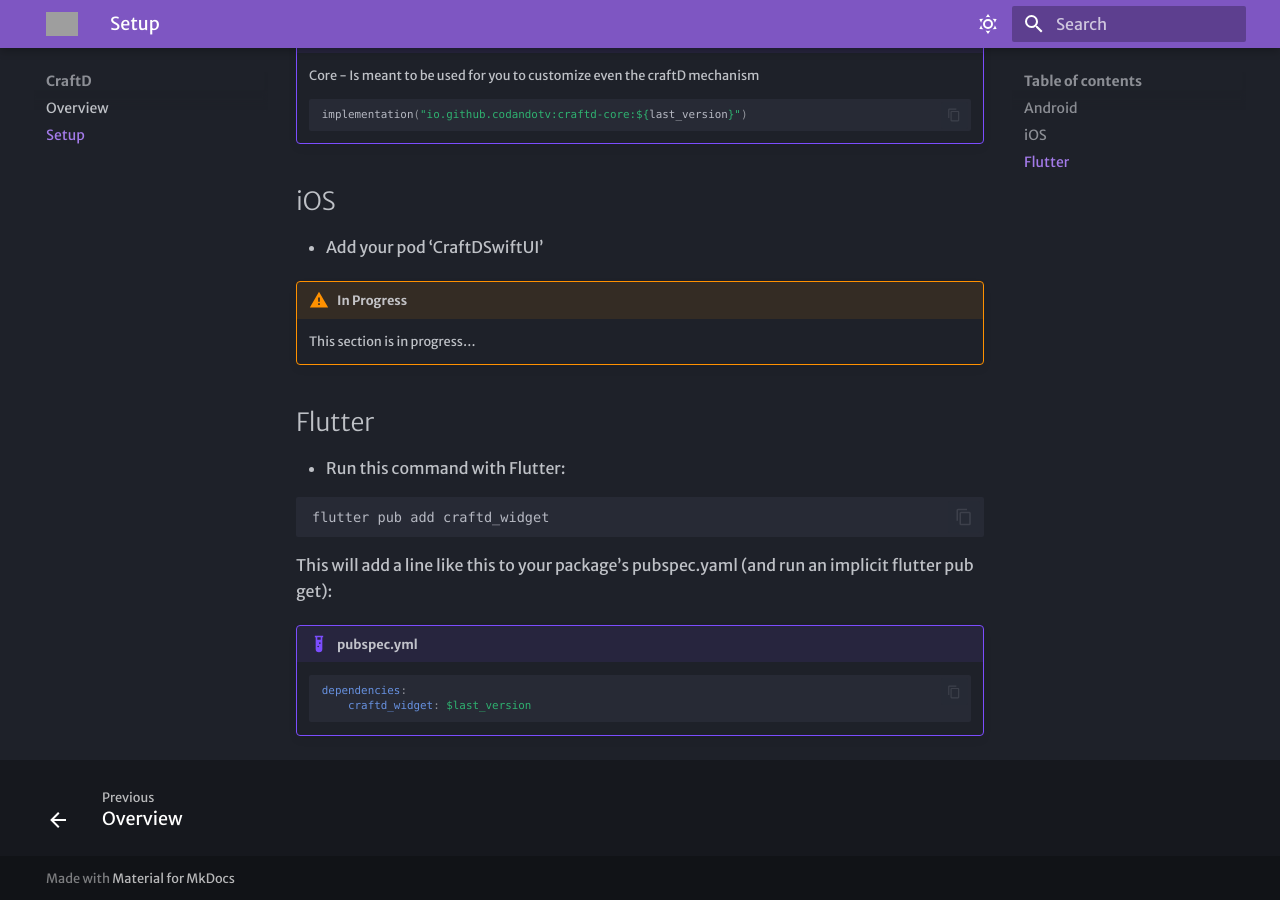
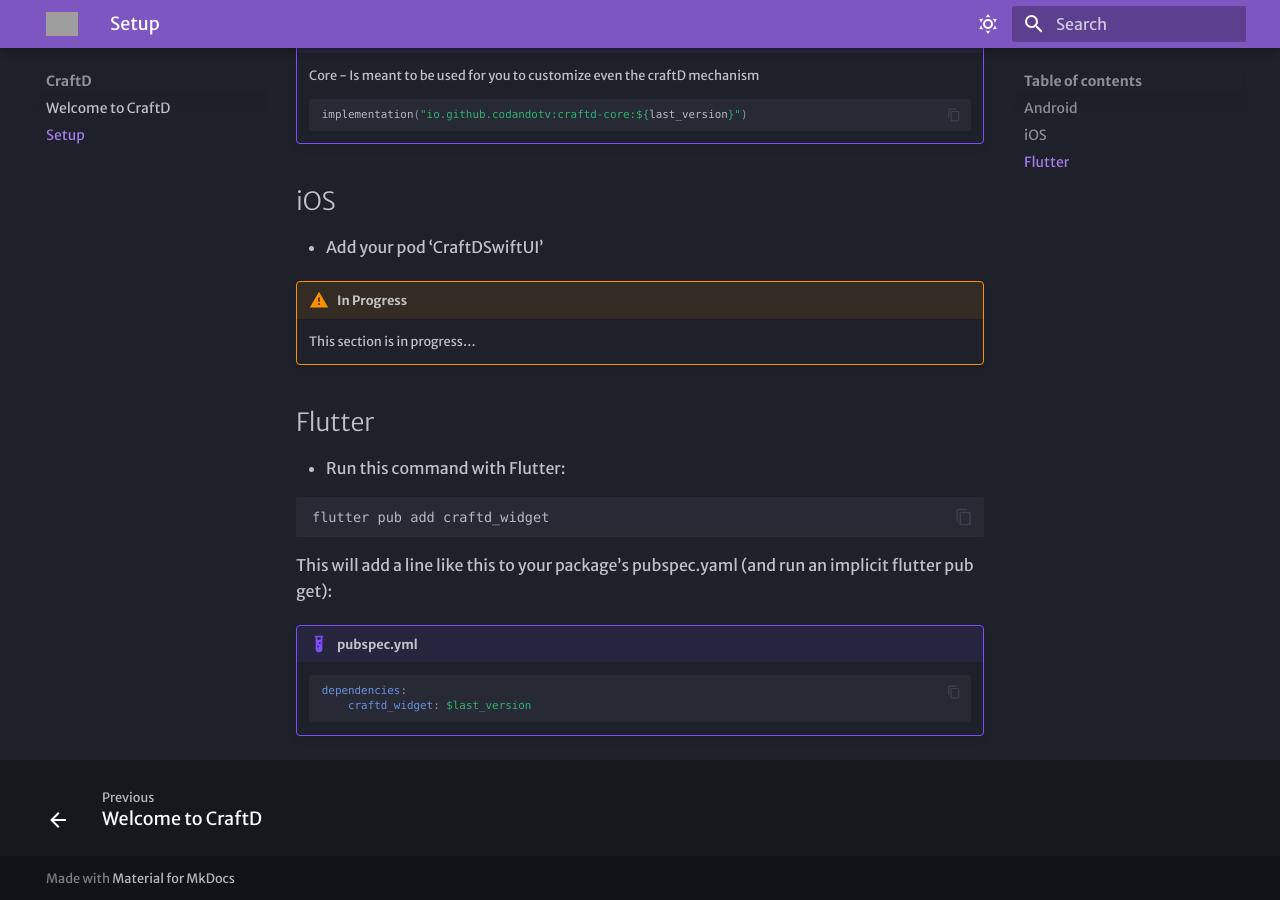
Before and after one commit to CodandoTV/CraftD, an MkDocs documentation site: the page built from docs/setup.md, in a window 1280 px wide and 900 px high, scrolled down 705 px. Built offline with MkDocs 1.6.1 and Material for MkDocs 9.7.7, drawn with Linux system fonts in a browser that asks for light colours; some web fonts are replaced; grey boxes are pictures that could not be loaded.

Commit message:
Move overview to be the index.md page

```diff
--- a/docs/overview.md
+++ b/docs/index.md
@@ -1,4 +1,4 @@
-# Overview
+# Welcome to CraftD
 
 ## Features
 
```
